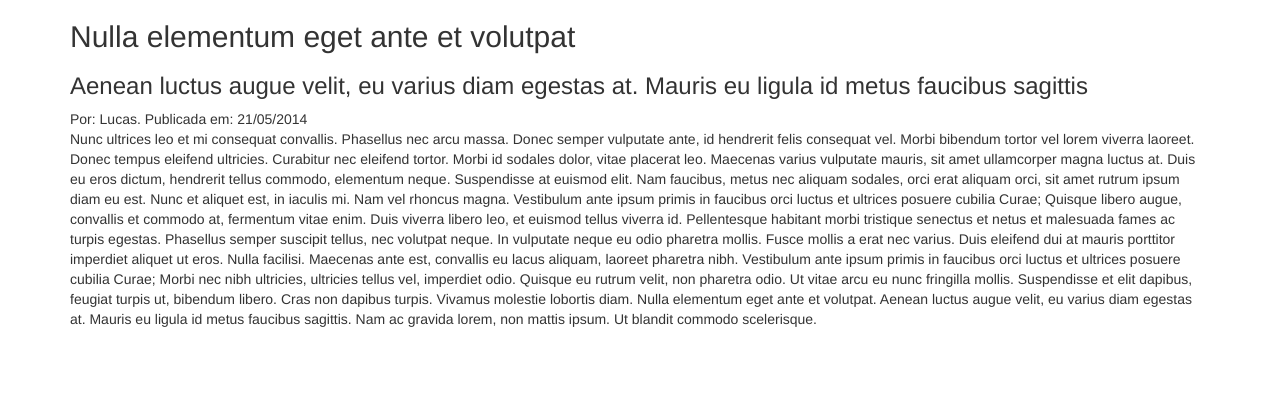
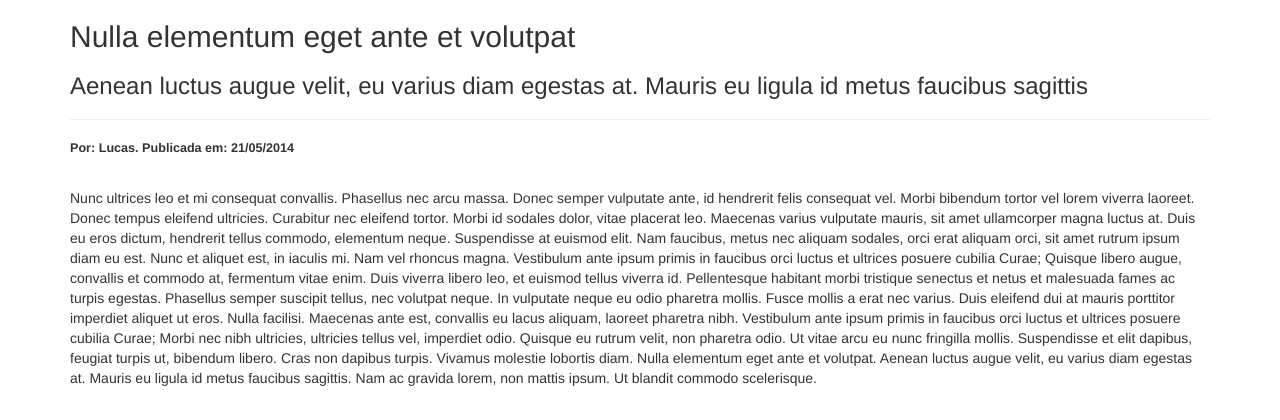
Before and after one commit to hijonoob/beetleescape-site, a PHP site: page /noticia.php?id=6 in a window 1280 px wide. Shown: the part 176-596 px from the top of the page. Run offline with PHP 8.4, Linux system fonts and the light colour scheme; a user stored in the database is signed in; data comes from the database, SQL or seed files in the repository; some libraries are stand-ins or nearby versions.

Commit message:
Ajusta layout de visão de notícias

```diff
--- a/css/main.css
+++ b/css/main.css
@@ -57,6 +57,10 @@ input {
     margin-left: 5%;
 }
 
+.alert {
+    margin-top: 20px;
+}
+
 /* CONTRASTE */
 
 body.contraste,
@@ -105,3 +109,11 @@ body.contraste .rss_icon {
     padding-top: 5px;
     height: 24px;
 }
+
+/* visão de notícia */
+
+.byline {
+    font-size: 0.9em;
+    font-weight: bold;
+    margin-bottom: 30px;
+}
--- a/noticia.php
+++ b/noticia.php
@@ -22,8 +22,11 @@
 
 			<h2> <?php echo $titulo; ?> </h2>
 			<h3> <?php echo $descricao; ?> </h3>
-			<span class="noticiaautor">Por: <?php echo $autor; ?>. </span>
-			<span class="noticiadata">Publicada em: <?php echo $data; ?></span>
+			<hr />
+			<div class="byline">
+				<span class="noticiaautor">Por: <?php echo $autor; ?>. </span>
+				<span class="noticiadata">Publicada em: <?php echo $data; ?></span>
+			</div>
 			<p class="noticiatexto"><?php echo $texto; ?></p>
 			<?php
 				if ($titulo == ''){
```
Also changed, not shown: README.md.
